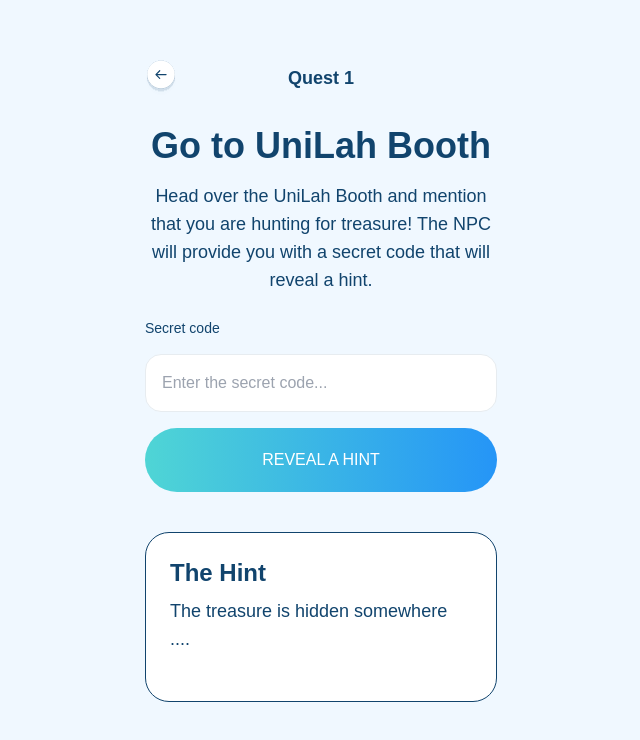
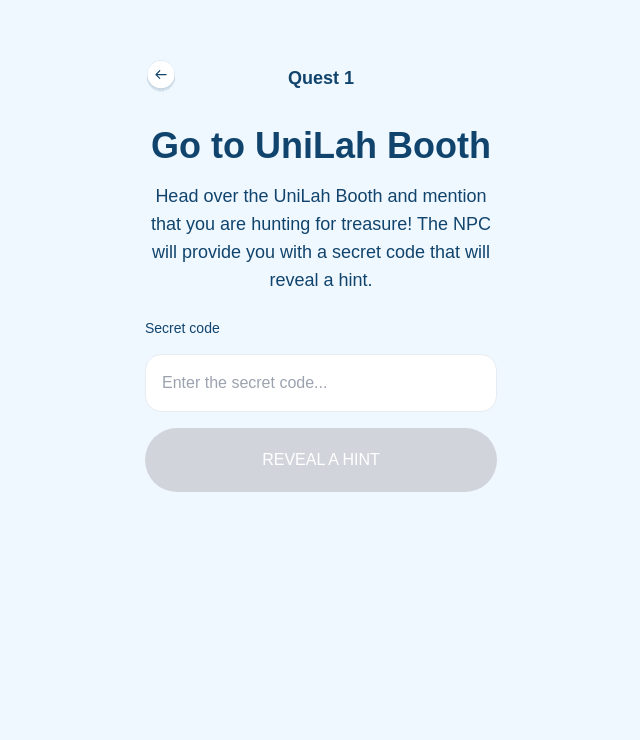
Before and after one commit to shawnkeqin/campushunt, a Next.js app: page /quest/1 in a window 1280 px wide. Shown: the part 130-870 px from the top of the page, without its empty margins (319-959 px from the left). After the commit the page ends 800 px from the top, so only its background shows below. Built offline with nearby package versions, Linux system fonts and the light colour scheme.

Commit message:
fix: update

```diff
--- a/src/app/pages/home/index.tsx
+++ b/src/app/pages/home/index.tsx
@@ -15,6 +15,7 @@ const HomePage: React.FC = () => {
         <h1 className="text-4xl text-[#11446D] font-bold mb-4">Welcome to Campus Hunt</h1>
         <h2 className="text-2xl text-[#11446D] font-thin mb-6">We need to create a hunter profile for you first</h2>
         <form className="space-y-4 h-[60vh] flex flex-col flex-grow">
+          <label className="text-[#11446D] text-start">Name</label>
           <input
             type="text"
             placeholder="Enter your name..."
@@ -22,6 +23,7 @@ const HomePage: React.FC = () => {
             onChange={(e) => setName(e.target.value)}
             className="rounded-full w-full py-4 p-2 text-[#11446D] border border-[#E7ECF0]"
           />
+                    <label className="text-[#11446D] text-start">Email</label>
           <input
             type="email"
             placeholder="Enter your email address..."
--- a/src/app/quest/1/page.tsx
+++ b/src/app/quest/1/page.tsx
@@ -1,10 +1,13 @@
 'use client'
-import React from 'react';
+import React, { useState } from 'react';
 import Image from 'next/image';
 import { useRouter } from 'next/navigation';
 
 const FirstQuestPage: React.FC = () => {
   const router = useRouter();
+  const [secretCode, setSecretCode] = useState('');
+  const [hintVisible, setHintVisible] = useState(false);
+
   return (
     <div className="p-6 max-w-md mx-auto text-center mt-20">
       <div className="p-6 max-w-md mx-auto text-center mt-20">
@@ -31,19 +34,30 @@ const FirstQuestPage: React.FC = () => {
           <input
             type="text"
             placeholder="Enter the secret code..."
-            className="w-full p-4 rounded-2xl border border-[#E7ECF0]"
+            className="text-[#11446D] w-full p-4 rounded-2xl border border-[#E7ECF0]"
+            value={secretCode}
+            onChange={(e) => setSecretCode(e.target.value)}
           />
           <button
             type="button"
-            className="mb-4 w-full max-w-md p-2 py-5 bg-gradient-to-r from-[#4FD5D5] to-[#2595F7] text-white rounded-full"
+            className={`mb-4 w-full max-w-md p-2 py-5 rounded-full text-white ${
+              secretCode
+                ? 'bg-gradient-to-r from-[#4FD5D5] to-[#2595F7] cursor-pointer'
+                : 'bg-gray-300 cursor-not-allowed'
+            }`}
+            onClick={() => setHintVisible(true)}
+            disabled={!secretCode}
           >
             REVEAL A HINT
           </button>
         </form>
-        <div className="text-left p-6 bg-white mt-10 rounded-3xl border border-[#11446D]">
-          <h2 className="text-2xl text-[#11446D] font-bold mb-2">The Hint</h2>
-          <p className="text-lg mb-6 text-[#11446D]">The treasure is hidden somewhere ....</p>
-        </div>
+
+        {hintVisible && (
+          <div className="text-left p-6 bg-white mt-10 rounded-3xl border border-[#11446D]">
+            <h2 className="text-2xl text-[#11446D] font-bold mb-2">The Hint</h2>
+            <p className="text-lg mb-6 text-[#11446D]">The treasure is hidden somewhere ....</p>
+          </div>
+        )}
       </div>
     </div>
   );
```
